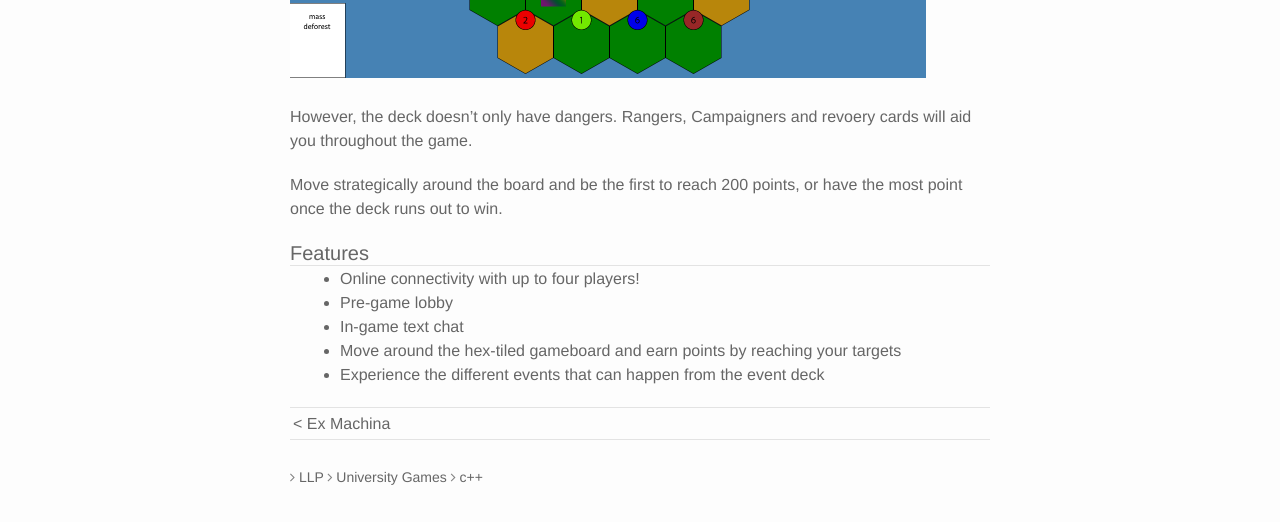
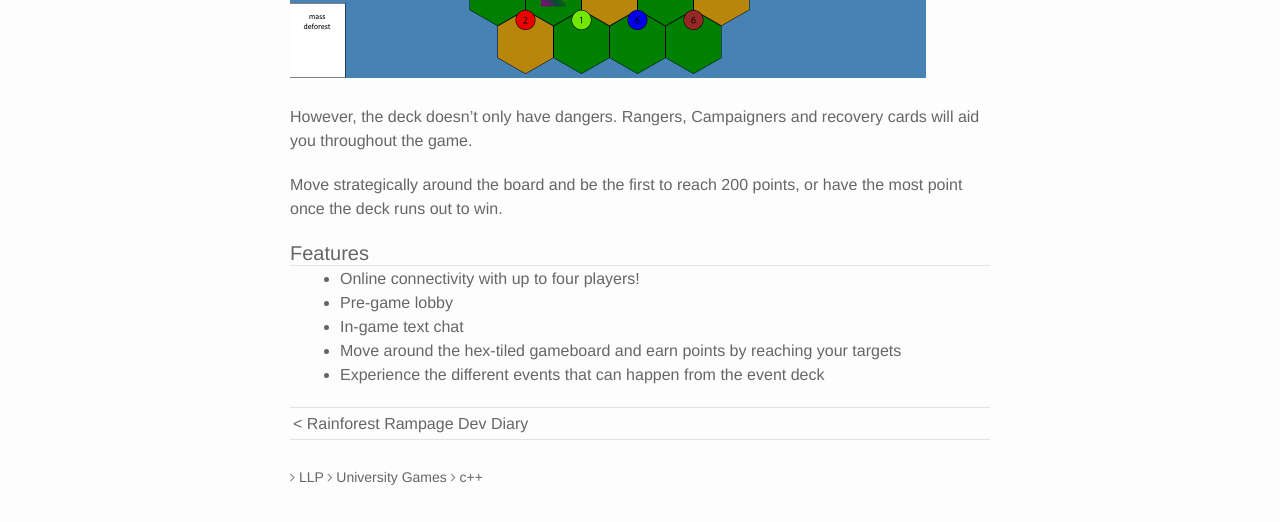
Before and after one commit to TomParadise/Year1Portfolio, a Jekyll site: the page built from _posts/2018-04-10-RainforestRampage.markdown, in a window 1280 px wide and 900 px high, scrolled down 889 px. Shown: the part 311-833 px from the top of the window. Built offline with Jekyll 4.4.1, drawn with Linux system fonts in a browser that asks for light colours; nearby versions of some CDN libraries.

Commit message:
dev diary 3

```diff
--- a/_posts/2018-04-10-BasicReb0rnDevDiary.markdown
+++ b/_posts/2018-04-10-BasicReb0rnDevDiary.markdown
@@ -3,7 +3,7 @@
 title: Basic Reb0rn Dev Diary
 date: 2018-10-12 09:00:00
 description: Dev Diary for Basic Reb0rn
-category: LLP
+category: Dev Diary
 published: true
 tags:
   - LLP
--- a/_posts/2018-04-10-ExMachina.markdown
+++ b/_posts/2018-04-10-ExMachina.markdown
@@ -3,7 +3,7 @@
 title: Ex Machina
 date: 2019-02-07 22:00:00
 description: Official store page for Ex Machina
-category: LLP
+category: Games
 published: true
 tags:
   - LLP
--- a/_posts/2018-04-10-ExMachinaDevDiary.markdown
+++ b/_posts/2018-04-10-ExMachinaDevDiary.markdown
@@ -3,7 +3,7 @@
 title: Ex Machina Dev Diary
 date: 2018-12-13 09:00:00
 description: Dev Diary for Ex Machina
-category: LLP
+category: Dev Diary
 published: true
 tags:
   - LLP
@@ -14,6 +14,7 @@
 
 #### Entry #1 ####
 ---
+
 For this assignment we have been tasked with creating a game that takes an idea presented in the film - Ex
 machina. We need to focus on:
 
--- a/_posts/2018-04-10-MansionEscape.markdown
+++ b/_posts/2018-04-10-MansionEscape.markdown
@@ -3,7 +3,7 @@
 title: Mansion Escape
 date: 2018-11-15 22:00:00
 description: Official store page for Mansion Escape
-category: LLP
+category: Games
 published: true
 tags:
   - LLP
--- a/_posts/2018-04-10-RainforestRampage.markdown
+++ b/_posts/2018-04-10-RainforestRampage.markdown
@@ -24,7 +24,7 @@
 
 <img src ="{{ site.baseurl }}/img/RR2.png">
 
-However, the deck doesn't only have dangers. Rangers, Campaigners and revoery cards will aid you throughout the game.
+However, the deck doesn't only have dangers. Rangers, Campaigners and recovery cards will aid you throughout the game.
 
 Move strategically around the board and be the first to reach 200 points, or have the most point once the deck runs out to win.
 
```
Also changed, not shown: other parts of _posts/2018-04-10-RainforestRampage.markdown (+1 -1 lines), _posts/2018-04-10-RainforestRampageDevDiary.markdown (added, +61 -0 lines).
